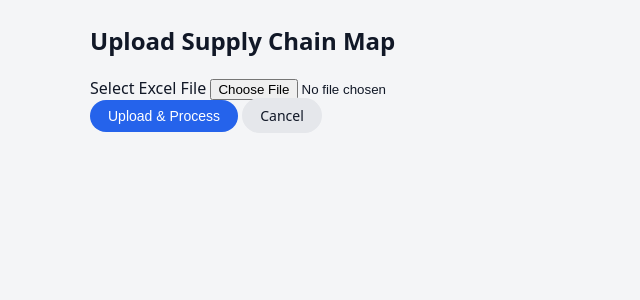
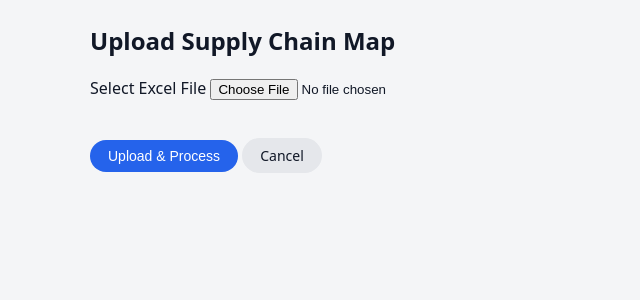
Before and after one commit to riadcore/supply-chain-map-analyzer, a Flask app: template templates/upload.html in a window 1280 px wide. Shown: the part 46-346 px from the top of the page, without its empty margins (0-640 px from the left). Run offline with Flask 3, Linux system fonts and the light colour scheme; the template is opened without the code that fills it, so the values that code supplies are empty.

Commit message:
Increase vertical spacing between file input and buttons

```diff
--- a/templates/upload.html
+++ b/templates/upload.html
@@ -11,14 +11,12 @@
             <input type="file" name="file" id="file" class="form-control" required>
         </div>
 
-        <!-- Add vertical space after file input -->
-        <div class="my-4"></div>
-
-        <!-- Button group with large horizontal spacing -->
-        <div class="d-flex" style="gap: 40px;">
+        <!-- Buttons with strong vertical + horizontal spacing -->
+        <div class="d-flex" style="margin-top: 40px; gap: 40px;">
             <button type="submit" class="btn btn-primary">Upload & Process</button>
             <a href="{{ url_for('dashboard') }}" class="btn btn-secondary">Cancel</a>
         </div>
+
 
     </form>
 </div>
```
